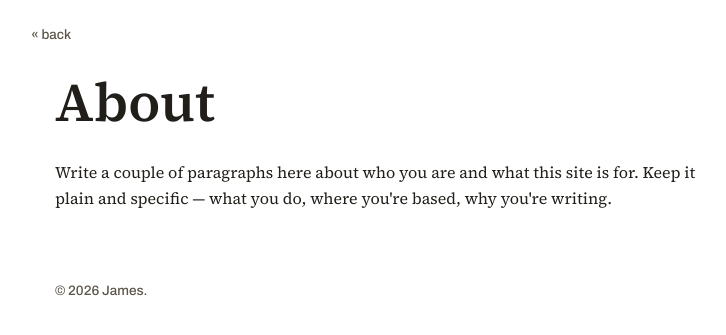
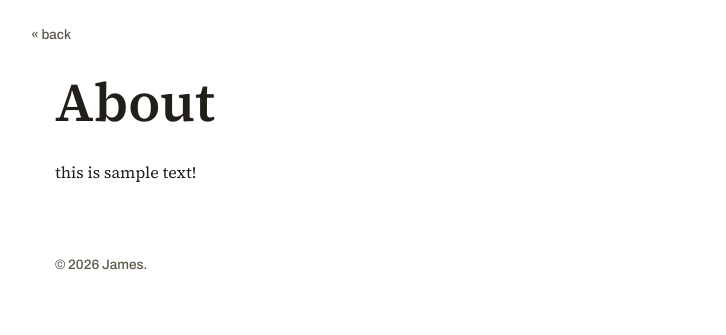
Before and after one commit to HegelianChant/jamesyancey, a Jekyll site: the page built from about.html, in a window 1280 px wide. Shown: the top 335 px of the page, without its empty margins (9-735 px from the left). Built offline with Jekyll 4.4.1, drawn with Linux system fonts in a browser that asks for light colours.

Commit message:
Update about.html

```diff
--- a/about.html
+++ b/about.html
@@ -6,5 +6,5 @@ permalink: /about/
 ---
 <h1>About</h1>
 <div class="article-body">
-  <p>Write a couple of paragraphs here about who you are and what this site is for. Keep it plain and specific — what you do, where you're based, why you're writing.</p>
+  <p>this is sample text!</p>
 </div>
```
